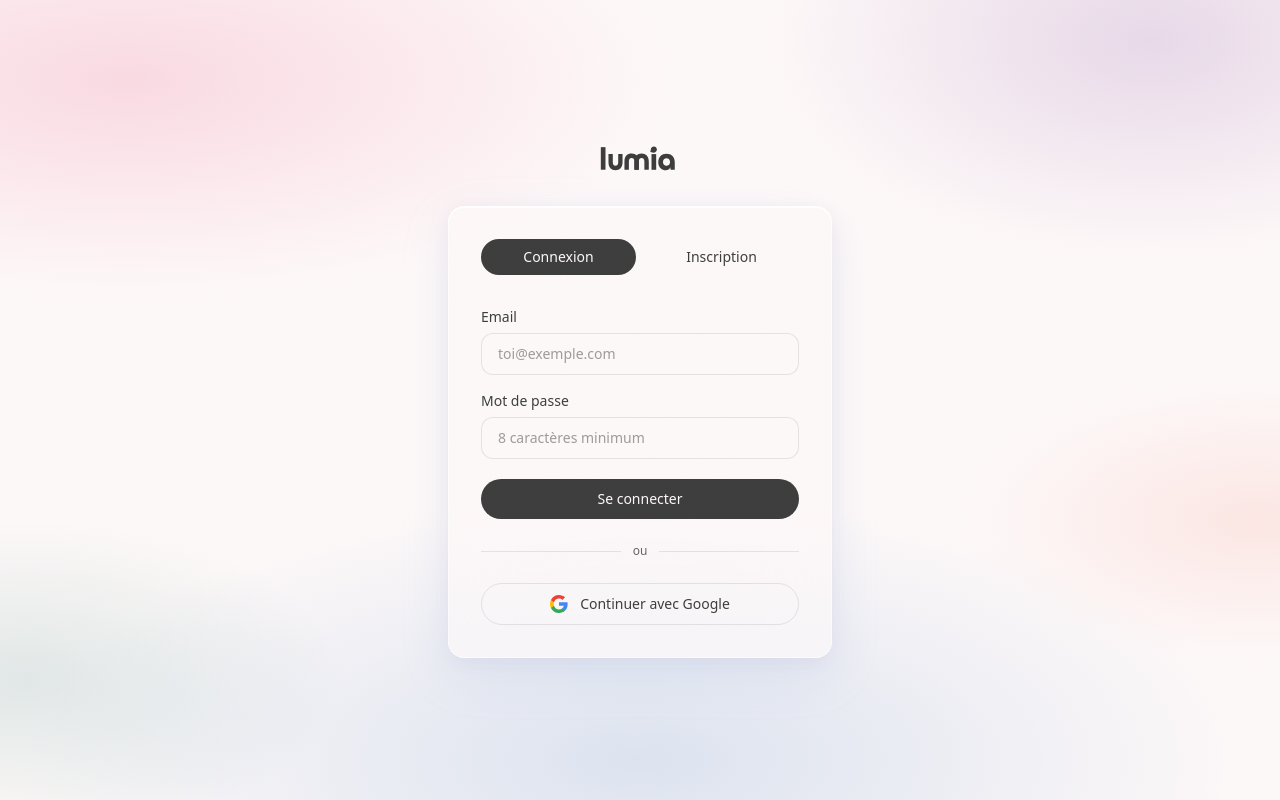
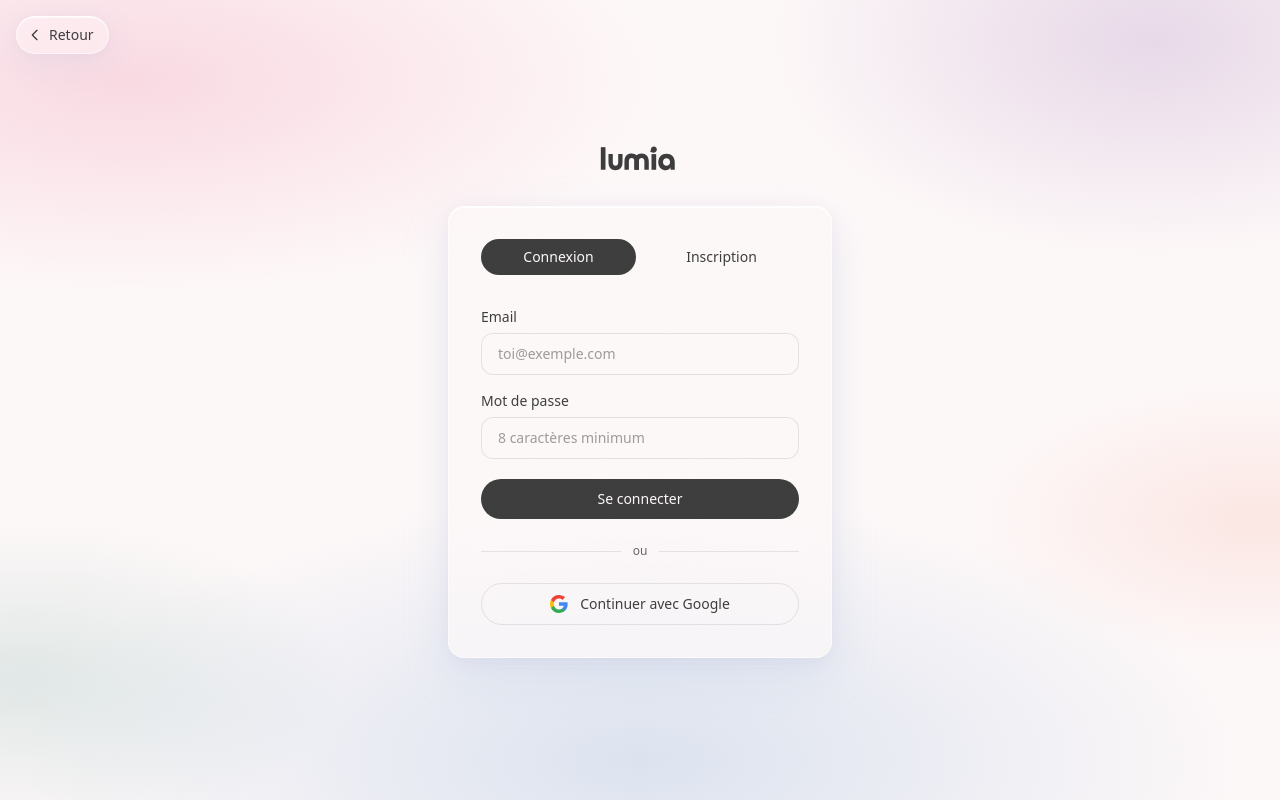
Before and after one commit to issa9595/vocal-assistant, a Next.js app: page /auth in a window 1280 px wide. Built offline with nearby package versions, Linux system fonts and the light colour scheme; no server answers; a web font is replaced by a local one.

Commit message:
added get back cta

```diff
--- a/src/app/auth/page.tsx
+++ b/src/app/auth/page.tsx
@@ -107,11 +107,36 @@
   return (
     <div className="
       app-shell
+      relative
       min-h-screen
       aurora-bg
       flex flex-col items-center justify-center
       px-4
     ">
+      {/* Retour vers le site vitrine — évite de rester bloqué sur la page d'auth */}
+      <Link
+        href="/accueil"
+        aria-label="Retour à l'accueil"
+        className="
+          absolute top-4 left-4 z-10
+          inline-flex items-center gap-1.5
+          glass
+          rounded-full
+          pl-2.5 pr-3.5 py-2
+          text-sm font-medium
+          text-[var(--color-brand-black)]
+          cursor-pointer
+          hover:scale-[1.03]
+          transition-all duration-200
+          focus-visible:outline-none focus-visible:ring-2 focus-visible:ring-[var(--focus-ring)]
+        "
+      >
+        <svg className="w-4 h-4" fill="none" stroke="currentColor" viewBox="0 0 24 24" aria-hidden="true">
+          <path strokeLinecap="round" strokeLinejoin="round" strokeWidth={2} d="M15 19l-7-7 7-7" />
+        </svg>
+        Retour
+      </Link>
+
       {/* Logo */}
       <div className="mb-8">
         <Link href="/accueil">
```
